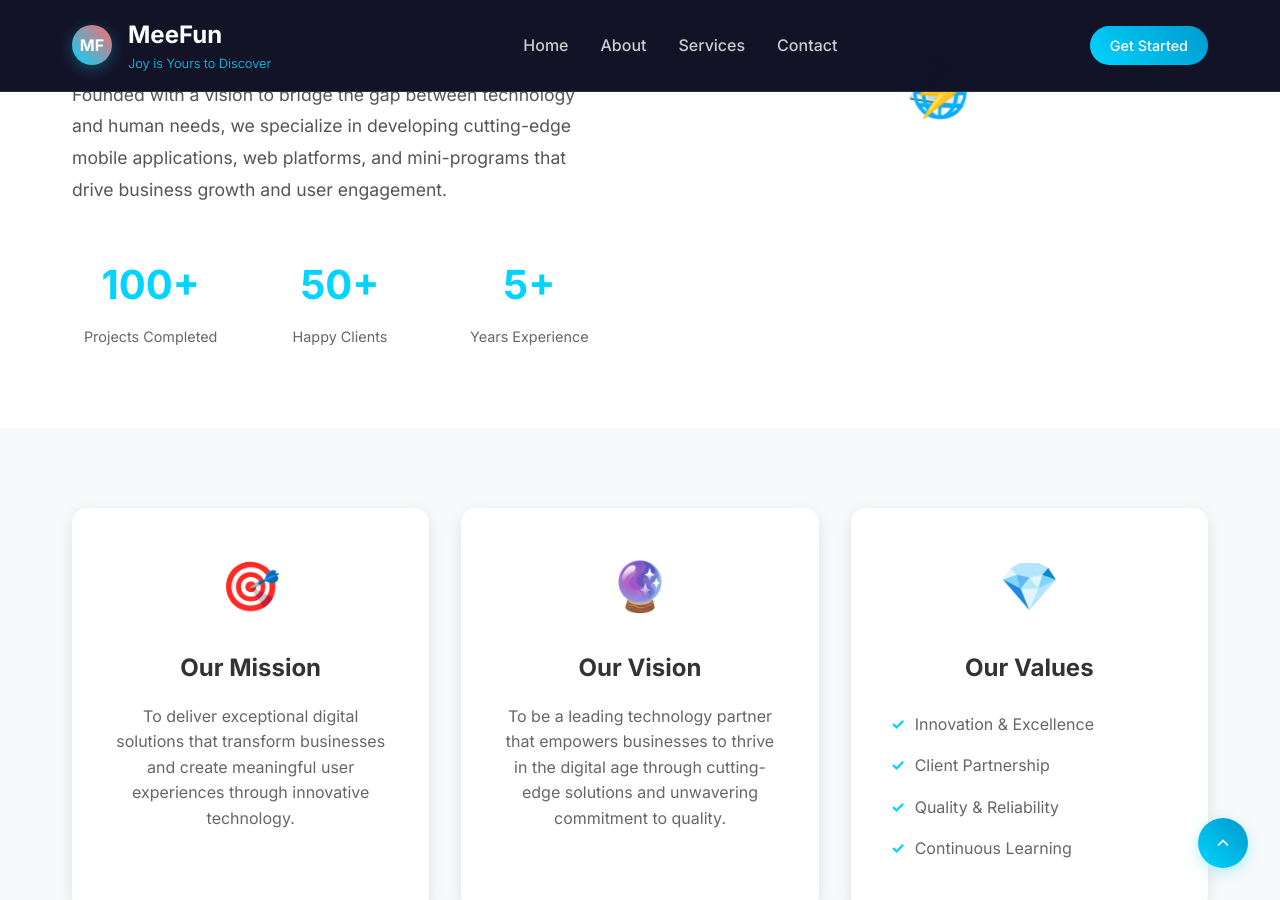
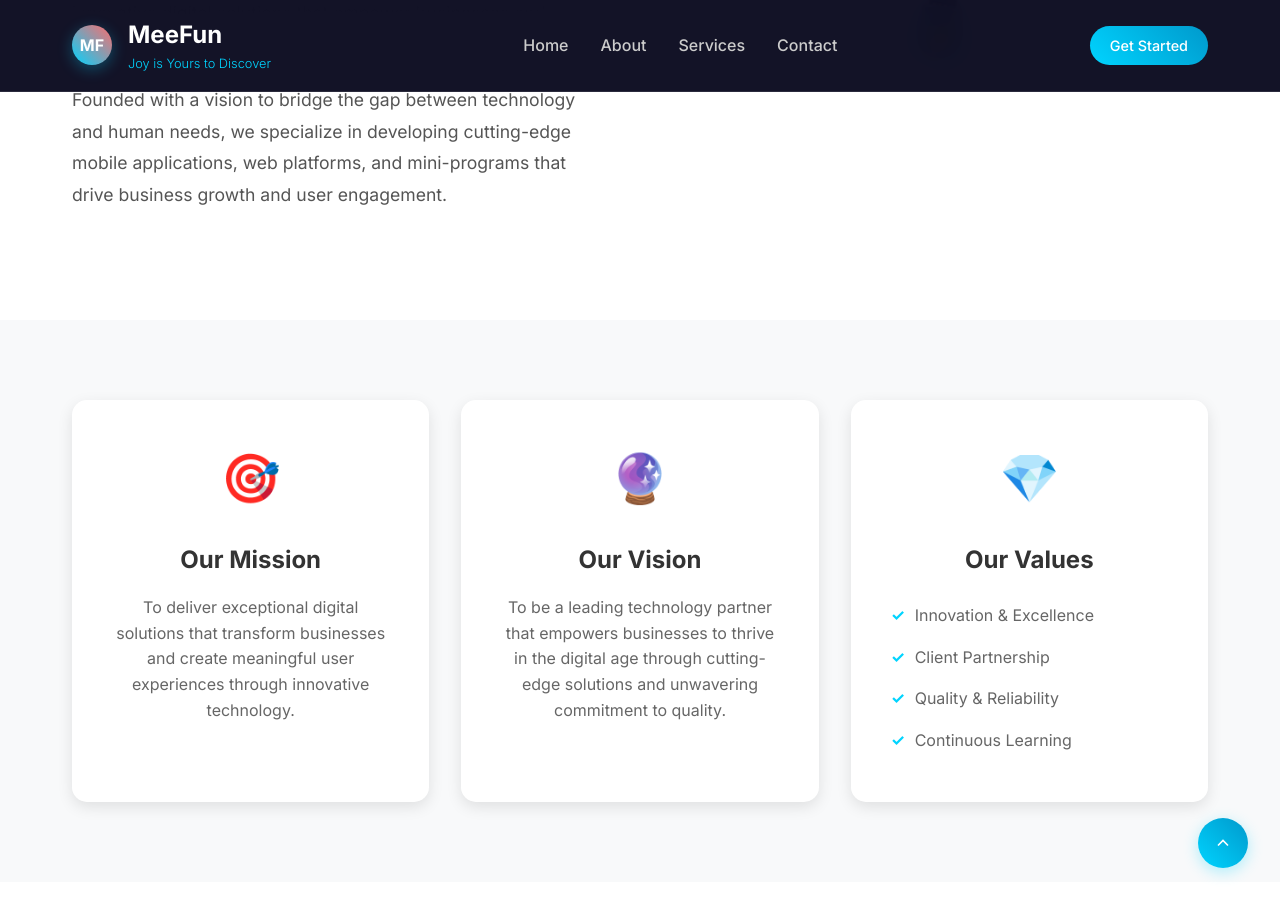
Before and after one commit to bluemap/bluemap.github.io, a Jekyll site: the page built from about.markdown, in a window 1280 px wide and 900 px high, scrolled down 574 px. Built offline with Jekyll 4.4.1, drawn with Linux system fonts in a browser that asks for light colours.

Commit message:
屏蔽一些数据内容

```diff
--- a/about.markdown
+++ b/about.markdown
@@ -20,7 +20,7 @@ permalink: /about/
 
         <p>Founded with a vision to bridge the gap between technology and human needs, we specialize in developing cutting-edge mobile applications, web platforms, and mini-programs that drive business growth and user engagement.</p>
 
-        <div class="company-stats">
+        <!-- <div class="company-stats">
           <div class="stat-item">
             <div class="stat-number">100+</div>
             <div class="stat-label">Projects Completed</div>
@@ -33,7 +33,7 @@ permalink: /about/
             <div class="stat-number">5+</div>
             <div class="stat-label">Years Experience</div>
           </div>
-        </div>
+        </div> -->
       </div>
       <div class="overview-visual">
         <div class="tech-illustration">
```
